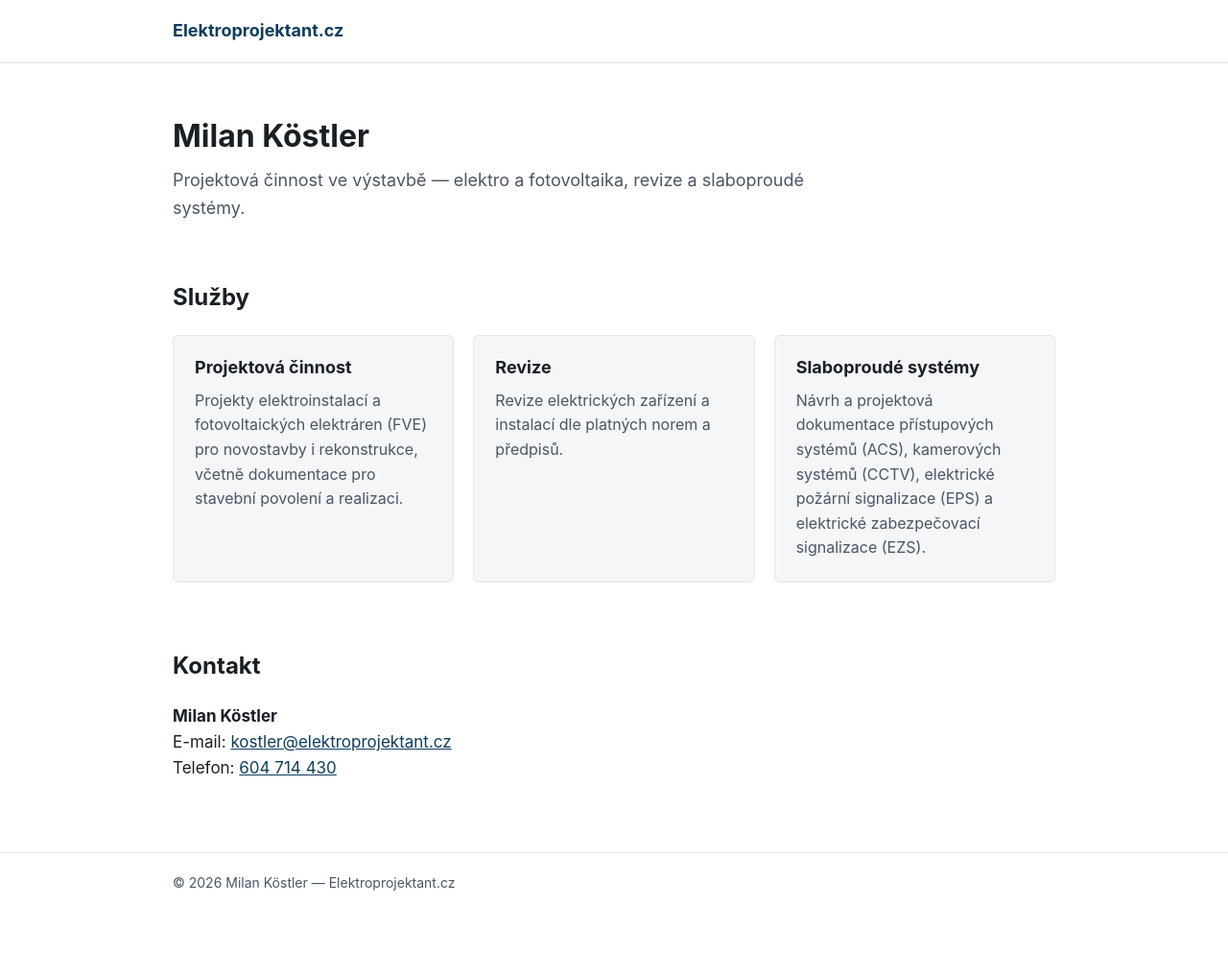
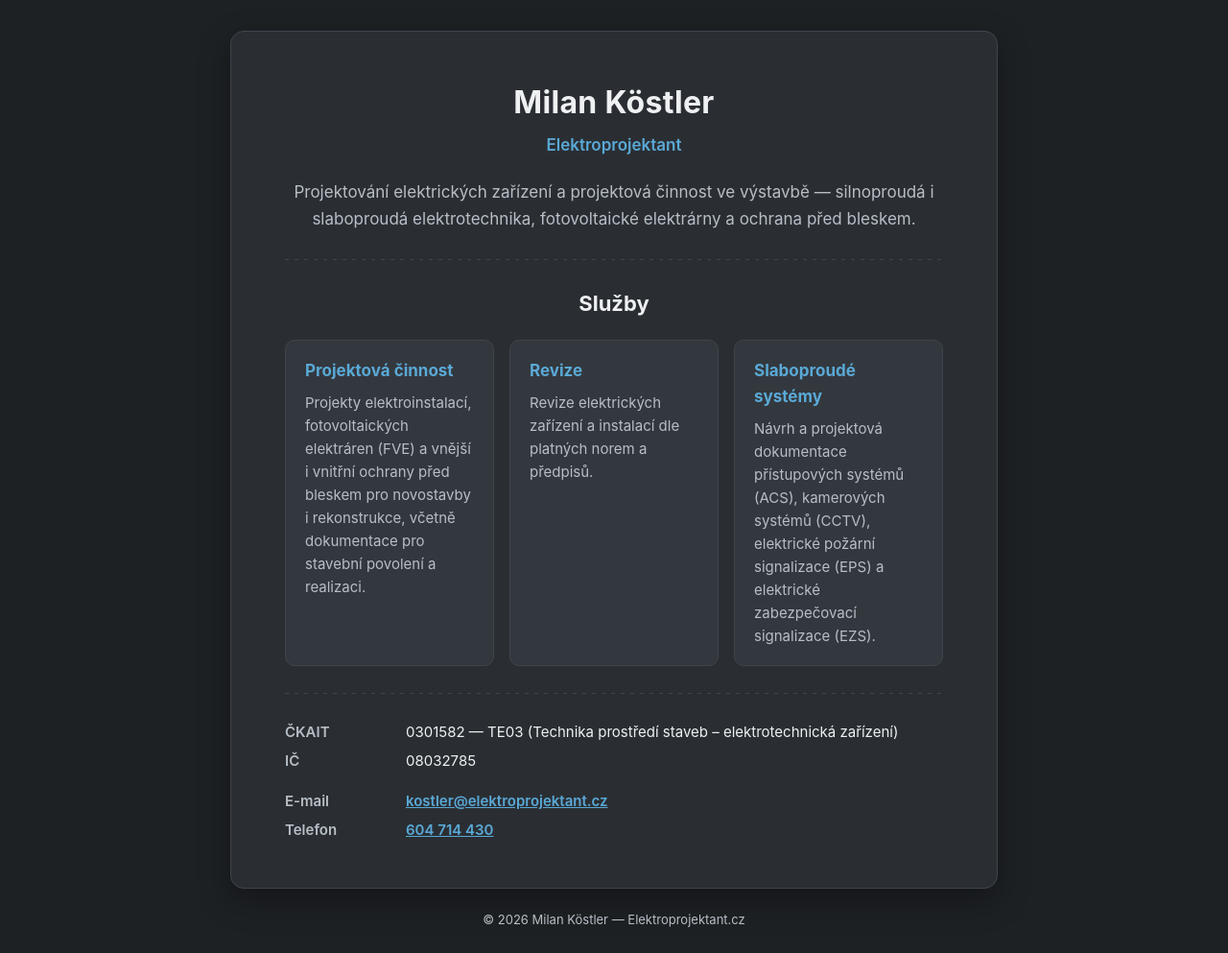
Before and after one commit to KostlerMilan/elektroprojektant.cz, a plain HTML site: page index.html in a window 1280 px wide. Shown: the whole page at 96% size. Before the commit the page ends 951 px from the top, so only its background shows below. Drawn offline with Linux system fonts and the light colour scheme.

Commit message:
Redesign as dark vizitka-style card, add ČKAIT and IČ
Draws on the existing elektroprojektant.cz business-card page for visual
style and credentials (ČKAIT authorization, IČ), reworked as a modern
responsive layout.

```diff
--- a/index.html
+++ b/index.html
@@ -4,31 +4,34 @@
 <meta charset="UTF-8">
 <meta name="viewport" content="width=device-width, initial-scale=1.0">
 <title>Milan Köstler — Elektroprojektant.cz</title>
-<meta name="description" content="Projektová činnost ve výstavbě (elektro, fotovoltaika), revize a slaboproudé systémy (přístupové systémy, CCTV, EPS, EZS).">
+<meta name="description" content="Projektová činnost ve výstavbě (elektro, fotovoltaika, ochrana před bleskem), revize a slaboproudé systémy (přístupové systémy, CCTV, EPS, EZS).">
 <link rel="stylesheet" href="style.css">
 </head>
 <body>
 
-<header class="site-header">
-  <div class="container">
-    <span class="logo">Elektroprojektant.cz</span>
-  </div>
+<div class="page">
+  <div class="card">
+
+    <header class="card-header">
+      <h1>Milan Köstler</h1>
+      <p class="subtitle">Elektroprojektant</p>
     </header>
 
-<main>
+    <p class="lead">
+      Projektování elektrických zařízení a projektová činnost ve výstavbě —
+      silnoproudá i slaboproudá elektrotechnika, fotovoltaické elektrárny
+      a ochrana před bleskem.
+    </p>
 
-  <section class="hero container" id="uvod">
-    <h1>Milan Köstler</h1>
-    <p class="lead">Projektová činnost ve výstavbě — elektro a fotovoltaika, revize a slaboproudé systémy.</p>
-  </section>
+    <div class="divider" aria-hidden="true"></div>
 
-  <section class="services container" id="sluzby">
+    <section class="services" id="sluzby">
       <h2>Služby</h2>
       <div class="service-grid">
 
         <article class="service-card">
           <h3>Projektová činnost</h3>
-        <p>Projekty elektroinstalací a fotovoltaických elektráren (FVE) pro novostavby i rekonstrukce, včetně dokumentace pro stavební povolení a realizaci.</p>
+          <p>Projekty elektroinstalací, fotovoltaických elektráren (FVE) a vnější i vnitřní ochrany před bleskem pro novostavby i rekonstrukce, včetně dokumentace pro stavební povolení a realizaci.</p>
         </article>
 
         <article class="service-card">
@@ -44,22 +47,24 @@
       </div>
     </section>
 
-  <section class="contact container" id="kontakt">
-    <h2>Kontakt</h2>
-    <p>
-      <strong>Milan Köstler</strong><br>
-      E-mail: <a href="mailto:kostler@elektroprojektant.cz">kostler@elektroprojektant.cz</a><br>
-      Telefon: <a href="tel:+420604714430">604 714 430</a>
-    </p>
-  </section>
+    <div class="divider" aria-hidden="true"></div>
 
-</main>
+    <footer class="card-footer" id="kontakt">
+      <dl class="credentials">
+        <div><dt>ČKAIT</dt><dd>0301582 — TE03 (Technika prostředí staveb – elektrotechnická zařízení)</dd></div>
+        <div><dt>IČ</dt><dd>08032785</dd></div>
+      </dl>
 
-<footer class="site-footer">
-  <div class="container">
-    <p>&copy; 2026 Milan Köstler — Elektroprojektant.cz</p>
+      <dl class="contact">
+        <div><dt>E-mail</dt><dd><a href="mailto:kostler@elektroprojektant.cz">kostler@elektroprojektant.cz</a></dd></div>
+        <div><dt>Telefon</dt><dd><a href="tel:+420604714430">604 714 430</a></dd></div>
+      </dl>
+    </footer>
+
   </div>
-</footer>
+
+  <p class="copyright">&copy; 2026 Milan Köstler — Elektroprojektant.cz</p>
+</div>
 
 </body>
 </html>
--- a/style.css
+++ b/style.css
@@ -1,12 +1,13 @@
 :root {
-  --color-bg: #ffffff;
-  --color-bg-alt: #f4f6f8;
-  --color-text: #1a1f24;
-  --color-text-muted: #4b5563;
-  --color-primary: #0f3d5c;
-  --color-border: #e2e6ea;
-  --max-width: 960px;
-  --radius: 6px;
+  --color-page-bg: #1e2124;
+  --color-card-bg: #2a2e33;
+  --color-card-bg-alt: #33383e;
+  --color-text: #eef0f2;
+  --color-text-muted: #b7bec6;
+  --color-accent: #5aa9d6;
+  --color-border: #3f454c;
+  --max-width: 800px;
+  --radius: 14px;
 }
 
 * {
@@ -21,18 +22,20 @@ body {
   margin: 0;
   font-family: -apple-system, BlinkMacSystemFont, "Segoe UI", Roboto, "Helvetica Neue", Arial, sans-serif;
   color: var(--color-text);
-  background: var(--color-bg);
+  background: var(--color-page-bg);
   line-height: 1.6;
 }
 
-.container {
-  max-width: var(--max-width);
-  margin: 0 auto;
-  padding: 0 20px;
+.page {
+  min-height: 100vh;
+  padding: 32px 16px 24px;
+  display: flex;
+  flex-direction: column;
+  align-items: center;
 }
 
 a {
-  color: var(--color-primary);
+  color: var(--color-accent);
 }
 
 a:hover,
@@ -40,92 +43,133 @@ a:focus {
   text-decoration: none;
 }
 
-h1, h2, h3 {
-  line-height: 1.25;
-  color: var(--color-text);
+.card {
+  width: 100%;
+  max-width: var(--max-width);
+  background: var(--color-card-bg);
+  border: 1px solid var(--color-border);
+  border-radius: var(--radius);
+  box-shadow: 0 12px 32px rgba(0, 0, 0, 0.35);
+  padding: 36px 24px;
 }
 
-.site-header {
-  border-bottom: 1px solid var(--color-border);
-  padding: 18px 0;
+.card-header {
+  text-align: center;
 }
 
-.logo {
-  font-weight: 700;
-  font-size: 1.125rem;
-  color: var(--color-primary);
+.card-header h1 {
+  margin: 0;
+  font-size: 2rem;
+  letter-spacing: 0.01em;
 }
 
-.hero {
-  padding: 56px 20px 40px;
+.card-header .subtitle {
+  margin: 6px 0 0;
+  color: var(--color-accent);
+  font-size: 1.0625rem;
+  font-weight: 600;
 }
 
-.hero h1 {
-  font-size: 2rem;
-  margin: 0 0 12px;
+.lead {
+  max-width: 46em;
+  margin: 22px auto 0;
+  text-align: center;
+  color: var(--color-text-muted);
+  font-size: 1.0625rem;
 }
 
-.hero .lead {
-  font-size: 1.125rem;
-  color: var(--color-text-muted);
-  margin: 0;
-  max-width: 40em;
+.divider {
+  height: 1px;
+  margin: 28px 0;
+  background-image: linear-gradient(to right, var(--color-border) 40%, transparent 0%);
+  background-size: 10px 1px;
+  background-repeat: repeat-x;
+  border: none;
 }
 
-.services {
-  padding: 24px 20px 48px;
-}
-
-.services h2,
-.contact h2 {
-  font-size: 1.5rem;
-  margin: 0 0 24px;
+.services h2 {
+  margin: 0 0 20px;
+  font-size: 1.375rem;
+  text-align: center;
 }
 
 .service-grid {
   display: grid;
   grid-template-columns: 1fr;
-  gap: 20px;
+  gap: 16px;
 }
 
 .service-card {
-  background: var(--color-bg-alt);
+  background: var(--color-card-bg-alt);
   border: 1px solid var(--color-border);
-  border-radius: var(--radius);
-  padding: 22px;
+  border-radius: 10px;
+  padding: 18px 20px;
 }
 
 .service-card h3 {
-  font-size: 1.125rem;
-  margin: 0 0 10px;
+  margin: 0 0 8px;
+  font-size: 1.0625rem;
+  color: var(--color-accent);
 }
 
 .service-card p {
   margin: 0;
   color: var(--color-text-muted);
+  font-size: 0.9375rem;
 }
 
-.contact {
-  padding: 24px 20px 56px;
+.card-footer {
+  display: flex;
+  flex-direction: column;
+  gap: 18px;
 }
 
-.contact p {
-  font-size: 1.0625rem;
+.credentials,
+.contact {
+  margin: 0;
+  display: grid;
+  grid-template-columns: max-content 1fr;
+  gap: 6px 16px;
+  font-size: 0.9375rem;
 }
 
-.site-footer {
-  border-top: 1px solid var(--color-border);
-  padding: 20px 0;
+.credentials div,
+.contact div {
+  display: contents;
 }
 
-.site-footer p {
+dt {
+  color: var(--color-text-muted);
+  font-weight: 600;
+}
+
+dd {
   margin: 0;
-  font-size: 0.875rem;
+  color: var(--color-text);
+}
+
+.contact dd a {
+  font-weight: 600;
+}
+
+.copyright {
+  margin: 22px 0 0;
+  font-size: 0.8125rem;
   color: var(--color-text-muted);
+  text-align: center;
 }
 
 @media (min-width: 640px) {
+  .card {
+    padding: 48px 56px;
+  }
+
   .service-grid {
     grid-template-columns: repeat(3, 1fr);
   }
+
+  .credentials,
+  .contact {
+    grid-template-columns: 110px 1fr;
+  }
 }
```
Lines whose indentation alone changed are shown as unchanged.
